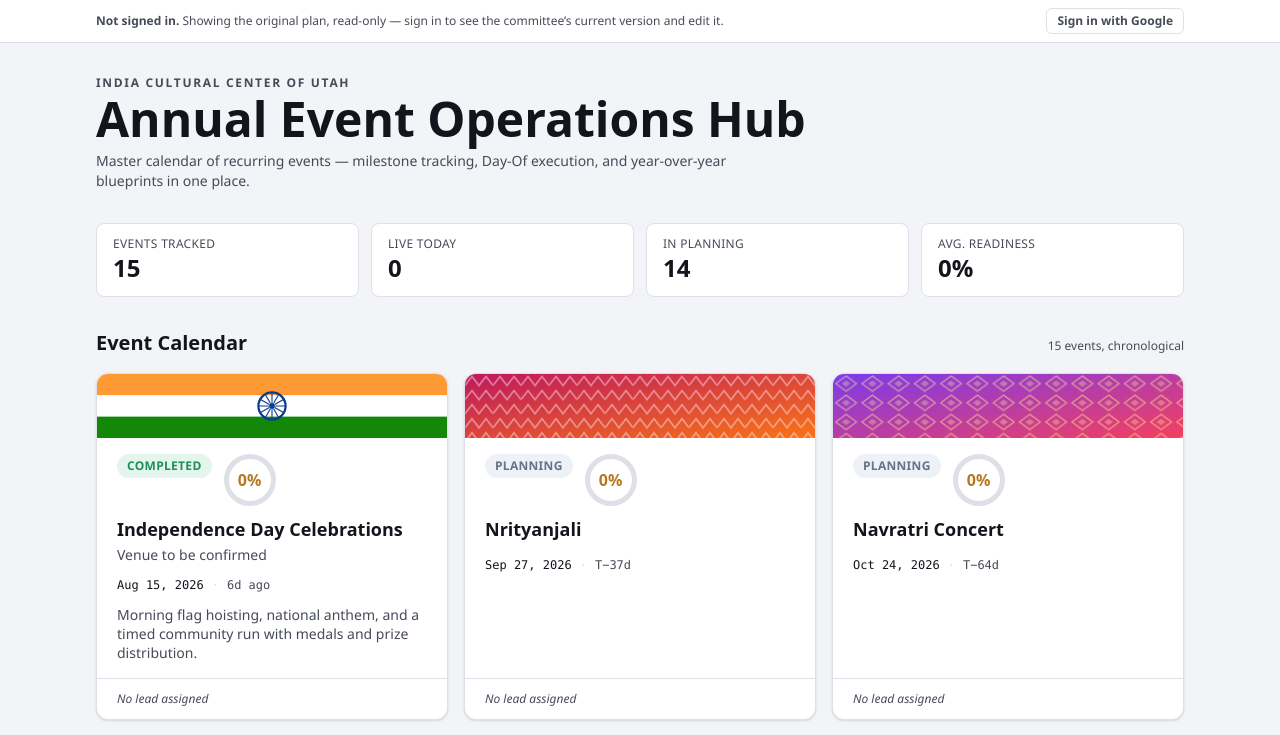
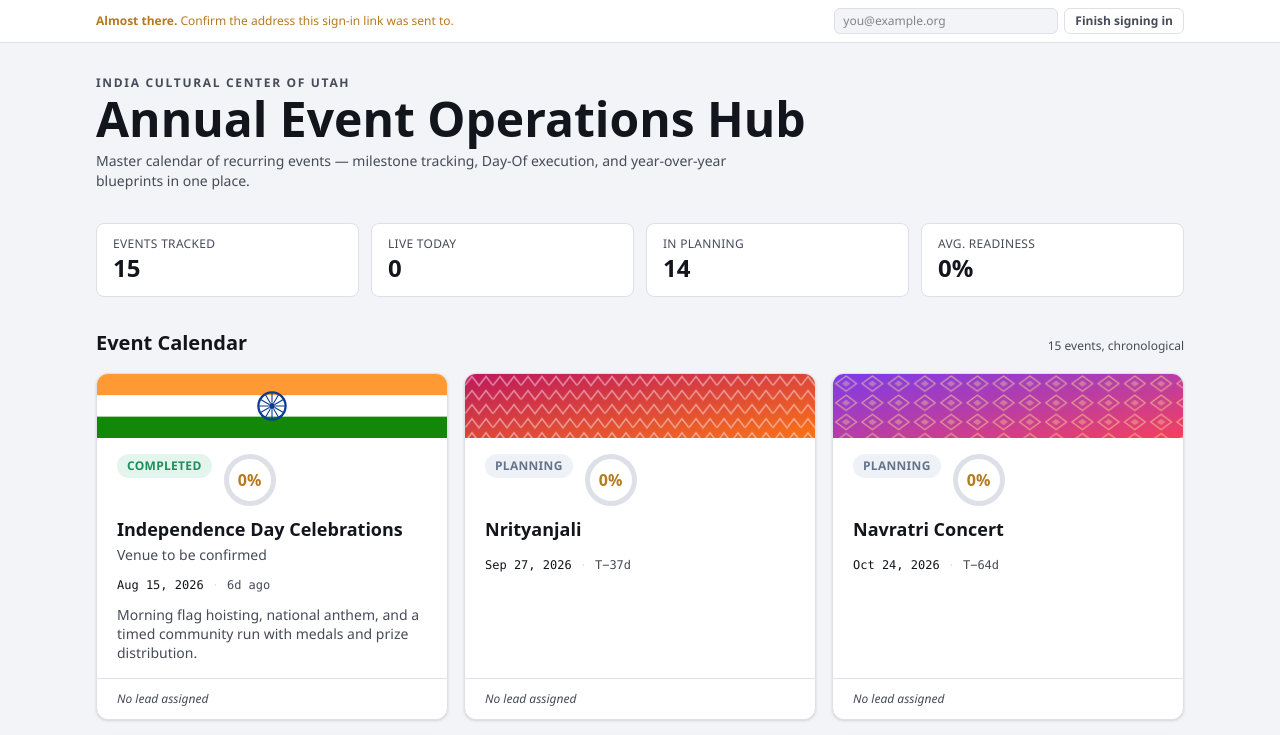
Before and after one commit to sarathsatheesan/event-planning, a React (Vite) app: page / in a window 1280 px wide. Shown: the top 735 px of the page. Built offline with nearby package versions, Linux system fonts and the light colour scheme.

Commit message:
Add email-link sign-in for committee members without a Google account

```diff
--- a/src/App.jsx
+++ b/src/App.jsx
@@ -10,6 +10,10 @@ import {
   canEdit,
   signIn,
   signOutUser,
+  isEmailLink,
+  sendEmailLink,
+  completeEmailLink,
+  rememberedEmail,
 } from './lib/firebase.js'
 import Dashboard from './components/Dashboard.jsx'
 import EventDetail from './components/EventDetail.jsx'
@@ -36,6 +40,8 @@ export default function App() {
   const [overrides, setOverrides] = useState(() => (isFirebaseConfigured ? {} : loadOverrides()))
   const [user, setUser] = useState(null)
   const [authBusy, setAuthBusy] = useState(false)
+  const [linkSentTo, setLinkSentTo] = useState(null)
+  const [needsEmailConfirm, setNeedsEmailConfirm] = useState(false)
 
   const toastTimer = useRef(null)
   const showToast = useCallback((message) => {
@@ -60,6 +66,33 @@ export default function App() {
     })
     return () => unsub()
   }, [])
+
+  // A sign-in link lands here as an ordinary page load carrying a one-time
+  // code. Finish it before the person wonders why nothing happened.
+  useEffect(() => {
+    if (!isFirebaseConfigured) return
+    let cancelled = false
+    ;(async () => {
+      try {
+        if (!(await isEmailLink())) return
+        const saved = rememberedEmail()
+        if (!saved) {
+          // Link opened in a browser that never made the request. Firebase
+          // wants the address back before it will honour the code.
+          if (!cancelled) setNeedsEmailConfirm(true)
+          return
+        }
+        await completeEmailLink(saved)
+      } catch (err) {
+        if (cancelled) return
+        showToast(err?.message ?? 'That sign-in link did not work.')
+        setNeedsEmailConfirm(true)
+      }
+    })()
+    return () => {
+      cancelled = true
+    }
+  }, [showToast])
 
   // Live subscription, so two committee members editing at once see each other.
   useEffect(() => {
@@ -153,6 +186,31 @@ export default function App() {
     }
   }
 
+  async function handleSendLink(email) {
+    setAuthBusy(true)
+    try {
+      await sendEmailLink(email)
+      setLinkSentTo(email)
+      showToast(`Sign-in link sent to ${email}.`)
+    } catch (err) {
+      showToast(err?.message ?? 'Could not send that sign-in link.')
+    } finally {
+      setAuthBusy(false)
+    }
+  }
+
+  async function handleConfirmEmail(email) {
+    setAuthBusy(true)
+    try {
+      await completeEmailLink(email)
+      setNeedsEmailConfirm(false)
+    } catch (err) {
+      showToast(err?.message ?? 'That address did not match the link.')
+    } finally {
+      setAuthBusy(false)
+    }
+  }
+
   return (
     <EditableProvider value={editable}>
       <div className="min-h-screen bg-paper">
@@ -162,6 +220,10 @@ export default function App() {
           busy={authBusy}
           onSignIn={() => handleAuth(signIn)}
           onSignOut={() => handleAuth(signOutUser)}
+          onSendLink={handleSendLink}
+          onConfirmEmail={handleConfirmEmail}
+          linkSentTo={linkSentTo}
+          needsEmailConfirm={needsEmailConfirm}
         />
 
         {selectedEvent ? (
--- a/src/components/AuthBar.jsx
+++ b/src/components/AuthBar.jsx
@@ -1,11 +1,75 @@
+import { useState } from 'react'
 import { isFirebaseConfigured } from '../lib/firebaseConfig.js'
 
 /**
  * Says who you are and whether your edits are going anywhere other people can
  * see. Ambiguity here is the expensive kind — someone assigning tasks to the
  * committee needs to know their work is actually shared.
+ *
+ * Two ways in. Google sign-in for the people who have a Google account, and a
+ * mailed one-time link for the people who don't (a shared org mailbox usually
+ * isn't a Google account). Either way you end up at the same allowlist check.
  */
-export default function AuthBar({ user, allowed, busy, onSignIn, onSignOut }) {
+
+const BTN =
+  'focus-ring shrink-0 rounded-md border border-border px-2.5 py-1 text-xs font-semibold text-ink-soft transition hover:border-accent hover:text-accent disabled:opacity-50'
+
+function Bar({ tone = 'text-ink-soft', message, actions }) {
+  return (
+    <div className="border-b border-border-soft bg-surface">
+      <div className="mx-auto flex max-w-6xl flex-wrap items-center justify-between gap-2 px-5 py-2 sm:px-8">
+        <p className={`text-xs ${tone}`}>{message}</p>
+        <div className="flex shrink-0 flex-wrap items-center gap-1.5">{actions}</div>
+      </div>
+    </div>
+  )
+}
+
+function EmailForm({ submitLabel, initial = '', busy, onSubmit, onCancel }) {
+  const [email, setEmail] = useState(initial)
+  return (
+    <form
+      className="flex flex-wrap items-center gap-1.5"
+      onSubmit={(e) => {
+        e.preventDefault()
+        const trimmed = email.trim()
+        if (trimmed) onSubmit(trimmed)
+      }}
+    >
+      <input
+        type="email"
+        required
+        value={email}
+        onChange={(e) => setEmail(e.target.value)}
+        placeholder="you@example.org"
+        aria-label="Email address"
+        className="focus-ring w-56 rounded-md border border-border bg-paper px-2 py-1 text-xs text-ink"
+      />
+      <button type="submit" disabled={busy} className={BTN}>
+        {busy ? 'Working…' : submitLabel}
+      </button>
+      {onCancel && (
+        <button type="button" onClick={onCancel} className={BTN}>
+          Cancel
+        </button>
+      )}
+    </form>
+  )
+}
+
+export default function AuthBar({
+  user,
+  allowed,
+  busy,
+  onSignIn,
+  onSignOut,
+  onSendLink,
+  onConfirmEmail,
+  linkSentTo,
+  needsEmailConfirm,
+}) {
+  const [typingEmail, setTypingEmail] = useState(false)
+
   if (!isFirebaseConfigured) {
     return (
       <div className="border-b border-border-soft bg-surface">
@@ -17,45 +81,112 @@ export default function AuthBar({ user, allowed, busy, onSignIn, onSignOut }) {
     )
   }
 
-  const state = !user ? 'signedOut' : allowed ? 'editor' : 'viewer'
-  const tone = {
-    signedOut: 'text-ink-soft',
-    editor: 'text-success',
-    viewer: 'text-warning',
-  }[state]
+  // The link was opened somewhere that never made the request — a different
+  // browser, or private browsing — so the address it was sent to is unknown.
+  // Firebase requires it back as proof the link was not intercepted.
+  if (!user && needsEmailConfirm) {
+    return (
+      <Bar
+        tone="text-warning"
+        message={
+          <>
+            <span className="font-semibold">Almost there.</span> Confirm the address this sign-in
+            link was sent to.
+          </>
+        }
+        actions={<EmailForm submitLabel="Finish signing in" busy={busy} onSubmit={onConfirmEmail} />}
+      />
+    )
+  }
 
-  return (
-    <div className="border-b border-border-soft bg-surface">
-      <div className="mx-auto flex max-w-6xl flex-wrap items-center justify-between gap-2 px-5 py-2 sm:px-8">
-        <p className={`text-xs ${tone}`}>
-          {state === 'signedOut' && (
-            <>
-              <span className="font-semibold">Not signed in.</span> Showing the original plan,
-              read-only — sign in to see the committee&rsquo;s current version and edit it.
-            </>
-          )}
-          {state === 'editor' && (
+  if (user) {
+    const editor = allowed
+    return (
+      <Bar
+        tone={editor ? 'text-success' : 'text-warning'}
+        message={
+          editor ? (
             <>
               <span className="font-semibold">Signed in as {user.email}.</span> Changes save for the
               whole committee.
             </>
-          )}
-          {state === 'viewer' && (
+          ) : (
             <>
               <span className="font-semibold">{user.email} is not on the committee list.</span>{' '}
               Read-only — ask an organiser to add you.
             </>
-          )}
-        </p>
-        <button
-          type="button"
-          onClick={user ? onSignOut : onSignIn}
-          disabled={busy}
-          className="focus-ring shrink-0 rounded-md border border-border px-2.5 py-1 text-xs font-semibold text-ink-soft transition hover:border-accent hover:text-accent disabled:opacity-50"
-        >
-          {busy ? 'Working…' : user ? 'Sign out' : 'Sign in with Google'}
-        </button>
-      </div>
-    </div>
+          )
+        }
+        actions={
+          <button type="button" onClick={onSignOut} disabled={busy} className={BTN}>
+            {busy ? 'Working…' : 'Sign out'}
+          </button>
+        }
+      />
+    )
+  }
+
+  if (typingEmail) {
+    return (
+      <Bar
+        message={
+          <>
+            <span className="font-semibold">Sign in by email.</span> We&rsquo;ll send a one-time
+            link — no password to remember.
+          </>
+        }
+        actions={
+          <EmailForm
+            submitLabel="Send link"
+            initial={linkSentTo ?? ''}
+            busy={busy}
+            onSubmit={(email) => {
+              setTypingEmail(false)
+              onSendLink(email)
+            }}
+            onCancel={() => setTypingEmail(false)}
+          />
+        }
+      />
+    )
+  }
+
+  if (linkSentTo) {
+    return (
+      <Bar
+        message={
+          <>
+            <span className="font-semibold">Link sent to {linkSentTo}.</span> Open it on this device
+            to finish signing in.
+          </>
+        }
+        actions={
+          <button type="button" onClick={() => setTypingEmail(true)} className={BTN}>
+            Use a different address
+          </button>
+        }
+      />
+    )
+  }
+
+  return (
+    <Bar
+      message={
+        <>
+          <span className="font-semibold">Not signed in.</span> Showing the original plan, read-only
+          — sign in to see the committee&rsquo;s current version and edit it.
+        </>
+      }
+      actions={
+        <>
+          <button type="button" onClick={onSignIn} disabled={busy} className={BTN}>
+            {busy ? 'Working…' : 'Sign in with Google'}
+          </button>
+          <button type="button" onClick={() => setTypingEmail(true)} className={BTN}>
+            Email me a link
+          </button>
+        </>
+      }
+    />
   )
 }
```
Also changed, not shown: src/lib/firebase.js.
